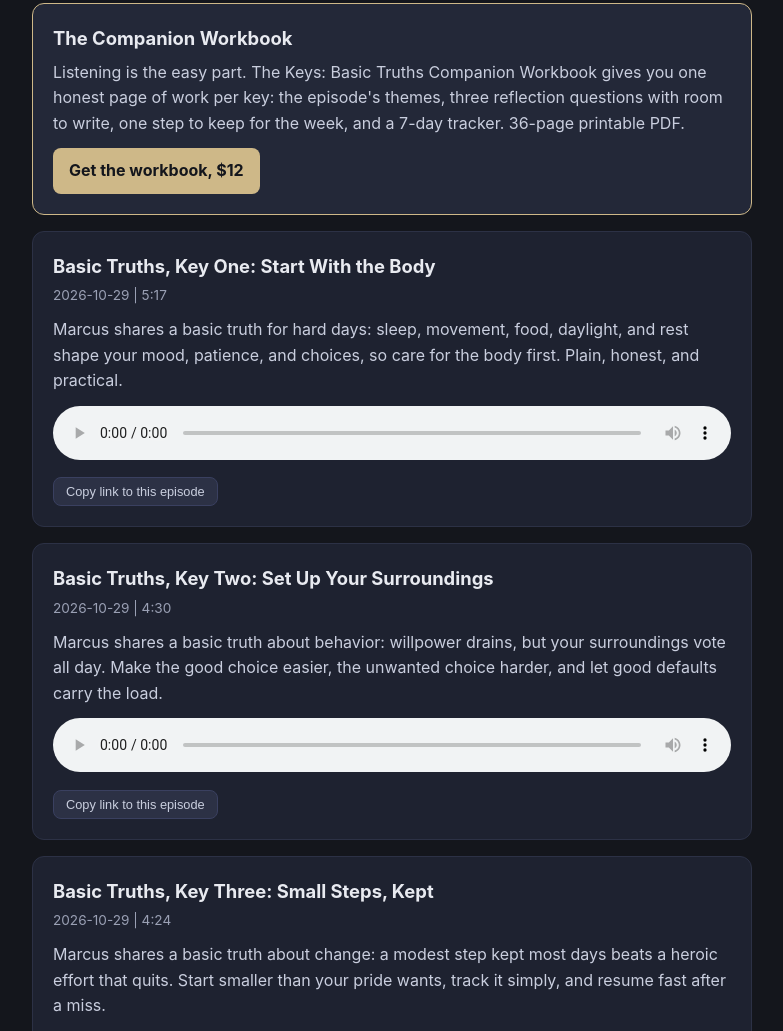
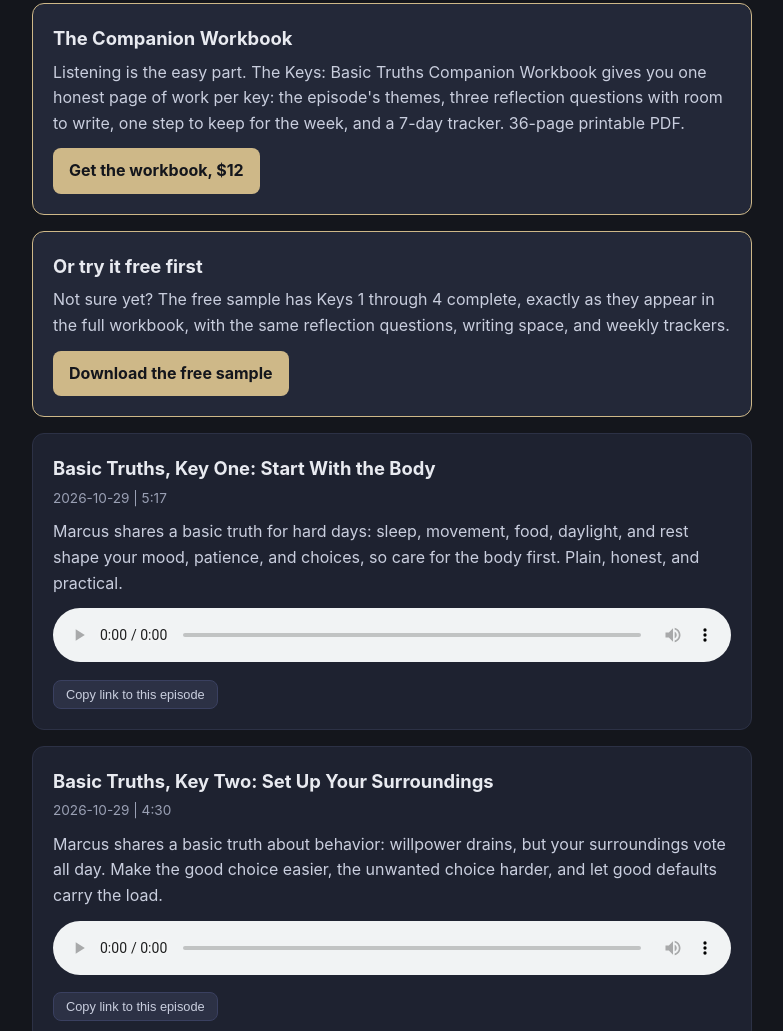
Before and after one commit to NJShell2/podcasts, a plain HTML site: page index.html in a window 1280 px wide. Shown: the part 2319-3350 px from the top of the page, without its empty margins (248-1031 px from the left). Drawn offline with Linux system fonts and the light colour scheme.

Commit message:
Add free workbook sample promo to Keys section

```diff
--- a/index.html
+++ b/index.html
@@ -77,7 +77,7 @@ const CATS = [
     {"title":"Book Summary #5: Atomic Habits","date":"2026-11-04","duration":"5:09","desc":"Nora summarizes James Clear's Atomic Habits: compounding small habits, identity over outcomes, the four laws, and never miss twice. Marcus reads Clear's own words, kept short and exact.","file":"episodes/book-summary-5-atomic-habits-2026-11-04.mp3"},
     {"title":"The 5 Love Languages Distilled","date":"2026-10-14","duration":"5:51","desc":"Two-voice edition: Marcus reads Chapman's exact terms, the five love languages and the love tank, while Nora narrates the summary: discovering your language, learning your partner's, and the thirty-day experiment.","file":"episodes/the-5-love-languages-distilled-2026-10-14.mp3"}
   ] },
-  { key: "keys", title: "Keys: Basic Truths", blurb: "Plain truths about how a life works, one key at a time. Told by Marcus.", promo: { title: "The Companion Workbook", text: "Listening is the easy part. The Keys: Basic Truths Companion Workbook gives you one honest page of work per key: the episode's themes, three reflection questions with room to write, one step to keep for the week, and a 7-day tracker. 36-page printable PDF.", url: "https://payhip.com/b/LVkme", cta: "Get the workbook, $12" }, episodes: [
+  { key: "keys", title: "Keys: Basic Truths", blurb: "Plain truths about how a life works, one key at a time. Told by Marcus.", promo: { title: "The Companion Workbook", text: "Listening is the easy part. The Keys: Basic Truths Companion Workbook gives you one honest page of work per key: the episode's themes, three reflection questions with room to write, one step to keep for the week, and a 7-day tracker. 36-page printable PDF.", url: "https://payhip.com/b/LVkme", cta: "Get the workbook, $12" }, promo2: { title: "Or try it free first", text: "Not sure yet? The free sample has Keys 1 through 4 complete, exactly as they appear in the full workbook, with the same reflection questions, writing space, and weekly trackers.", url: "https://payhip.com/b/w3OEW", cta: "Download the free sample" }, episodes: [
     {"title":"Basic Truths, Key One: Start With the Body","date":"2026-10-29","duration":"5:17","desc":"Marcus shares a basic truth for hard days: sleep, movement, food, daylight, and rest shape your mood, patience, and choices, so care for the body first. Plain, honest, and practical.","file":"episodes/basic-truths-key-one-start-with-the-body-2026-10-29.mp3"},
     {"title":"Basic Truths, Key Two: Set Up Your Surroundings","date":"2026-10-29","duration":"4:30","desc":"Marcus shares a basic truth about behavior: willpower drains, but your surroundings vote all day. Make the good choice easier, the unwanted choice harder, and let good defaults carry the load.","file":"episodes/basic-truths-key-two-set-up-your-surroundings-2026-10-29.mp3"},
     {"title":"Basic Truths, Key Three: Small Steps, Kept","date":"2026-10-29","duration":"4:24","desc":"Marcus shares a basic truth about change: a modest step kept most days beats a heroic effort that quits. Start smaller than your pride wants, track it simply, and resume fast after a miss.","file":"episodes/basic-truths-key-three-small-steps-kept-2026-10-29.mp3"},
@@ -217,23 +217,24 @@ CATS.forEach(function (cat) {
   b.textContent = cat.blurb;
   sec.appendChild(h);
   sec.appendChild(b);
-  if (cat.promo) {
+  [cat.promo, cat.promo2].forEach(function (pr) {
+    if (!pr) return;
     var promo = document.createElement("div");
     promo.className = "promo";
     var ph = document.createElement("h3");
-    ph.textContent = cat.promo.title;
+    ph.textContent = pr.title;
     var pp = document.createElement("p");
-    pp.textContent = cat.promo.text;
+    pp.textContent = pr.text;
     var pa = document.createElement("a");
-    pa.href = cat.promo.url;
+    pa.href = pr.url;
     pa.target = "_blank";
     pa.rel = "noopener";
-    pa.textContent = cat.promo.cta;
+    pa.textContent = pr.cta;
     promo.appendChild(ph);
     promo.appendChild(pp);
     promo.appendChild(pa);
     sec.appendChild(promo);
-  }
+  });
   cat.episodes.forEach(function (ep) {
     var slug = ep.file.split("/").pop().replace(/\.mp3$/, "");
     var el = document.createElement("div");
```
